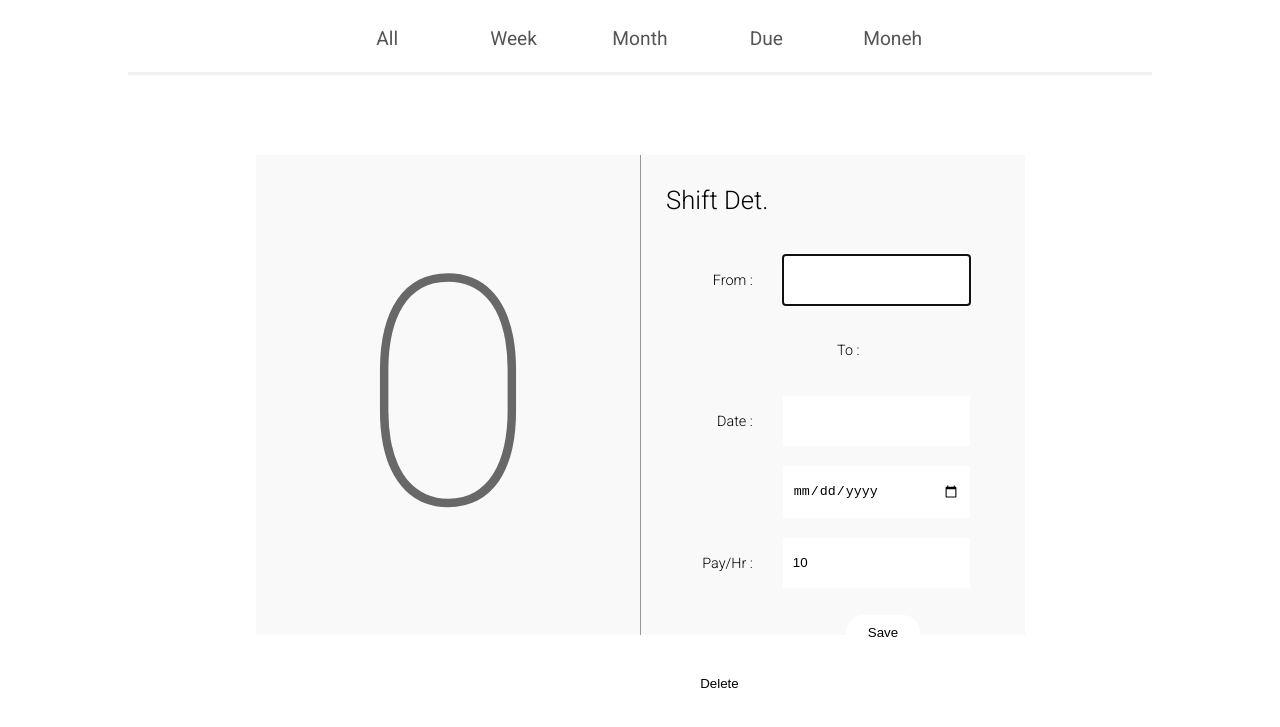
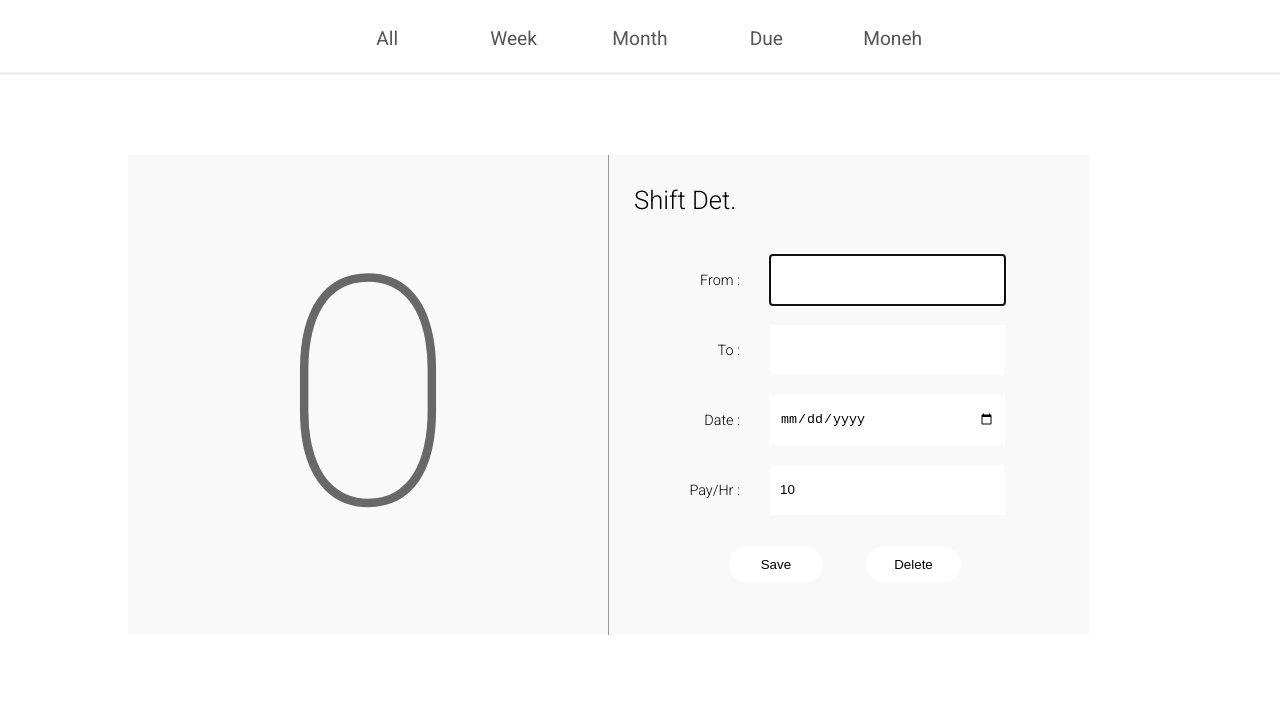
Before and after one commit to arshwaraich/JobShif, a plain HTML site: page jobshif.html in a window 1280 px wide. Shown: the part 63-790 px from the top of the page. Drawn offline with Linux system fonts and the light colour scheme.

Commit message:
Fixed CSS Size abnormalities

```diff
--- a/index.css
+++ b/index.css
@@ -54,7 +54,7 @@ div a:visited {
 }
 
 #bod {
-    width: calc(60vw + 1px);
+    width: calc(75% + 1px);
     height: 60vh;
     background-color: #f9f9f9;
     margin: 10vh 10vw 0%;
@@ -62,7 +62,7 @@ div a:visited {
 
 #timHrs {
     float: left;
-    width: 30vw;
+    width: calc(50% - 0.5px);
     margin: 0%;
     height: 60vh;
     font-family: 'Roboto', sans-serif;
@@ -82,13 +82,14 @@ div a:visited {
 
 #form {
     float: right;
-    width: calc(30vw - 50px);
+    width: calc(50% - 50.5px);
     margin: 0%;
     height: calc(60vh - 60px);
     padding: 30px 25px;
     border-left-style: solid;
     border-left-color: #979797;
     border-left-width: 1px;
+    overflow-y: auto;
 }
 
 div #formHead {
@@ -108,15 +109,18 @@ div #formHead {
 
 label {
     width: 20%;
+    height: 30px;
     float: left;
     text-align: right;
-    margin: 20px;
+    padding: 10px;
+    margin: 10px;
     line-height: 30px;
 }
 
 input[type=text], input[type=number], input[type=date]{
     margin: 10px;
     width: 50%;
+    height: 30px;
     padding: 10px;
     line-height: 30px;
     border: none;
@@ -133,11 +137,11 @@ input[type=submit], input[type=reset]{
 
 input[type=submit] {
     float: left;
-    margin: 5% 5% 0% 22%;
+    margin: 5% 5% 5% 22%;
 }
 
 input[type=reset] {
-    margin: 5% 22% 0% 5%;
+    margin: 5% 22% 5% 5%;
 }
 
 input[type=submit]:hover, input[type=reset]:hover{
--- a/index.js
+++ b/index.js
@@ -1,5 +1,17 @@
 var timeBeg = 0;
 var timeEnd = 0;
+
+window.onload = function()
+{
+    var bd = this.document.getElementsByTagName("body")[0];
+
+    if(this.screen.width < 1250)
+    {
+        bd.style.margin = "0vw";
+        if(this.screen.width < 1000)
+            bd.style.minWidth = "1000px";
+    }
+}
 
 function setTimHrs(val)
 {
```
